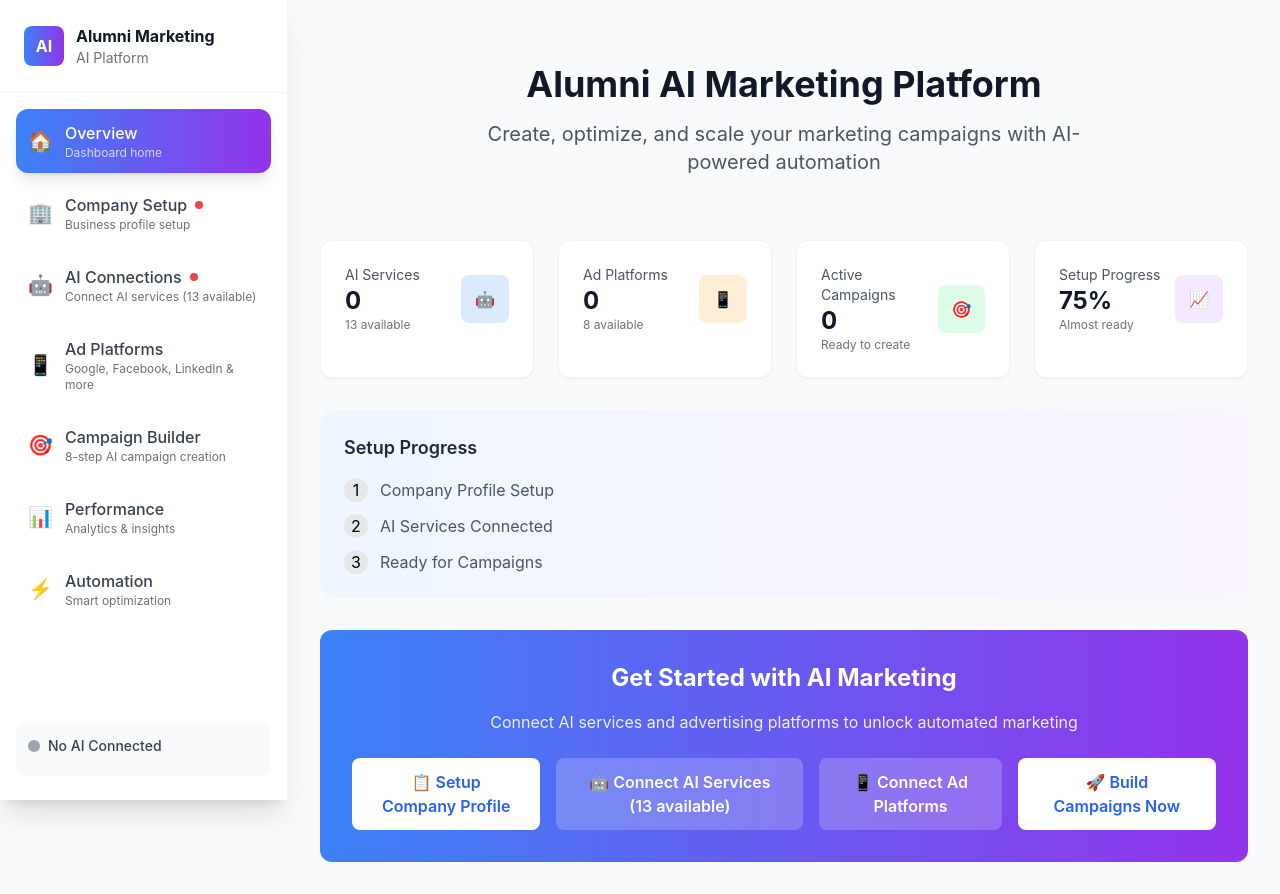
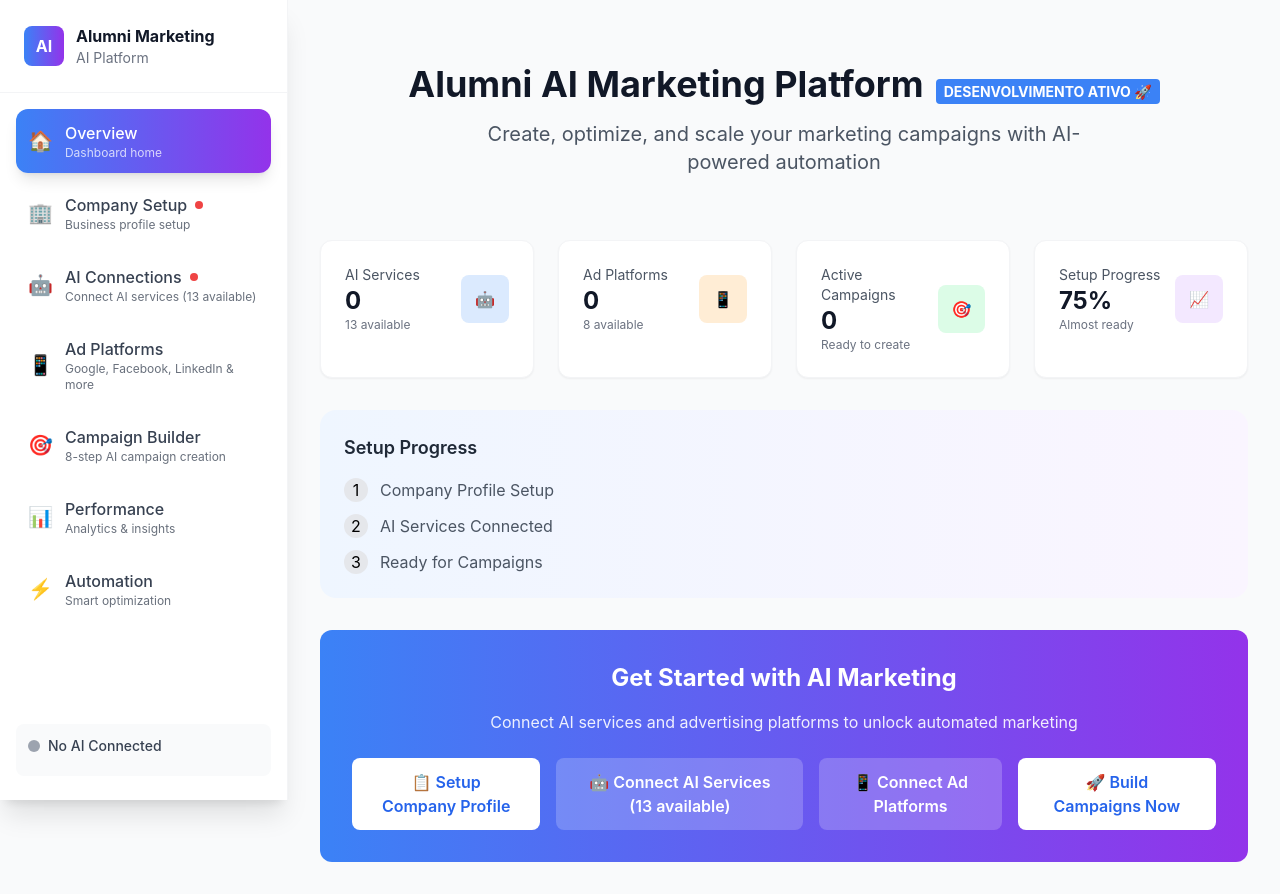
Before and after one commit to Rruiz270/marketing-automation-platform, a Next.js app: page / in a window 1280 px wide. Built offline with nearby package versions, Linux system fonts and the light colour scheme; no server answers.

Commit message:
test: add development indicator badge

```diff
--- a/components/ModernDashboard.js
+++ b/components/ModernDashboard.js
@@ -188,6 +188,7 @@ const ModernDashboard = () => {
             <div className="text-center py-8">
               <h1 className="text-4xl font-bold text-gray-900 mb-4">
                 Alumni AI Marketing Platform
+                <span className="text-sm bg-blue-500 text-white px-2 py-1 rounded ml-3">DESENVOLVIMENTO ATIVO 🚀</span>
               </h1>
               <p className="text-xl text-gray-600 max-w-2xl mx-auto">
                 Create, optimize, and scale your marketing campaigns with AI-powered automation
```
Also changed, not shown: 1 other file (tests, documents, lock files or other folders).
